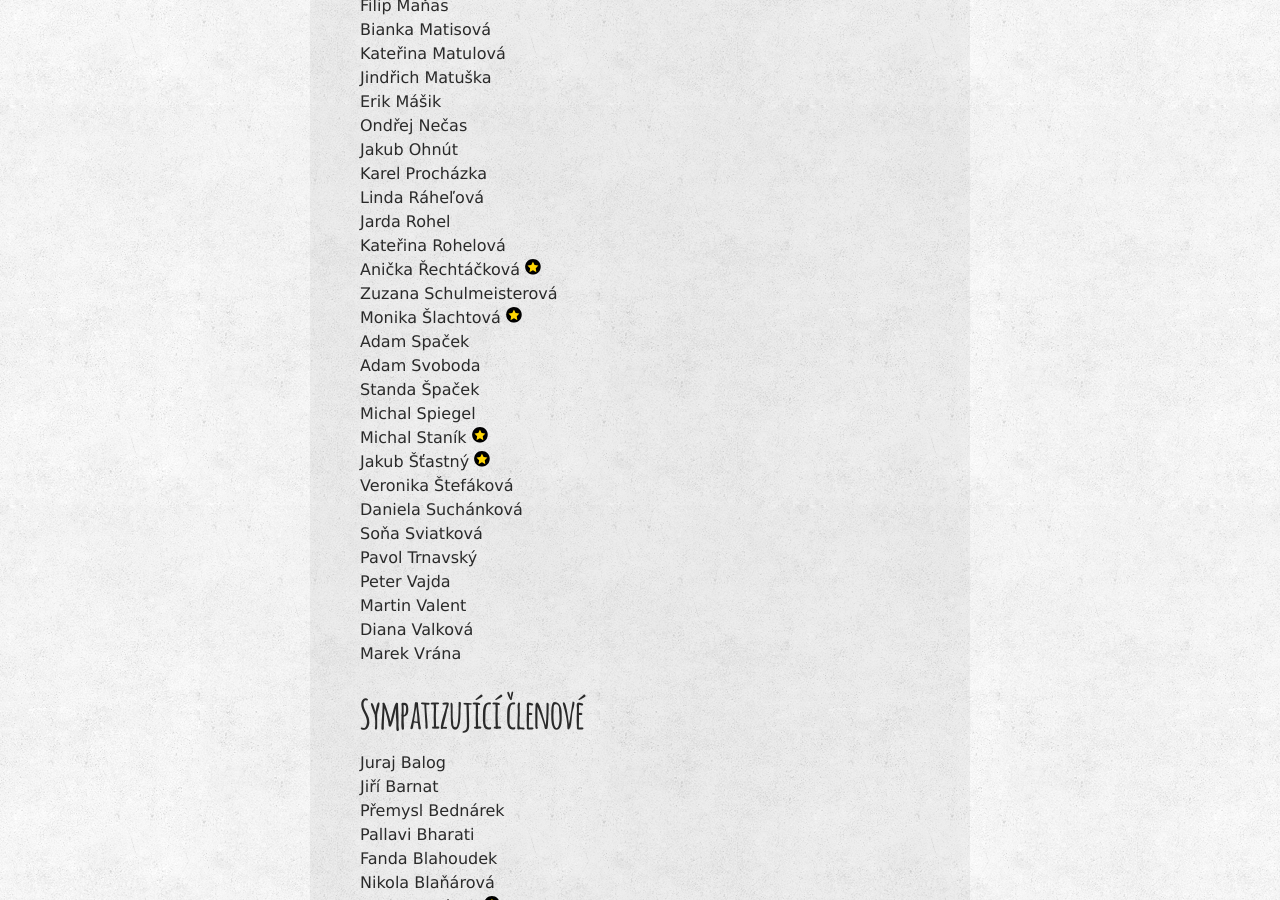
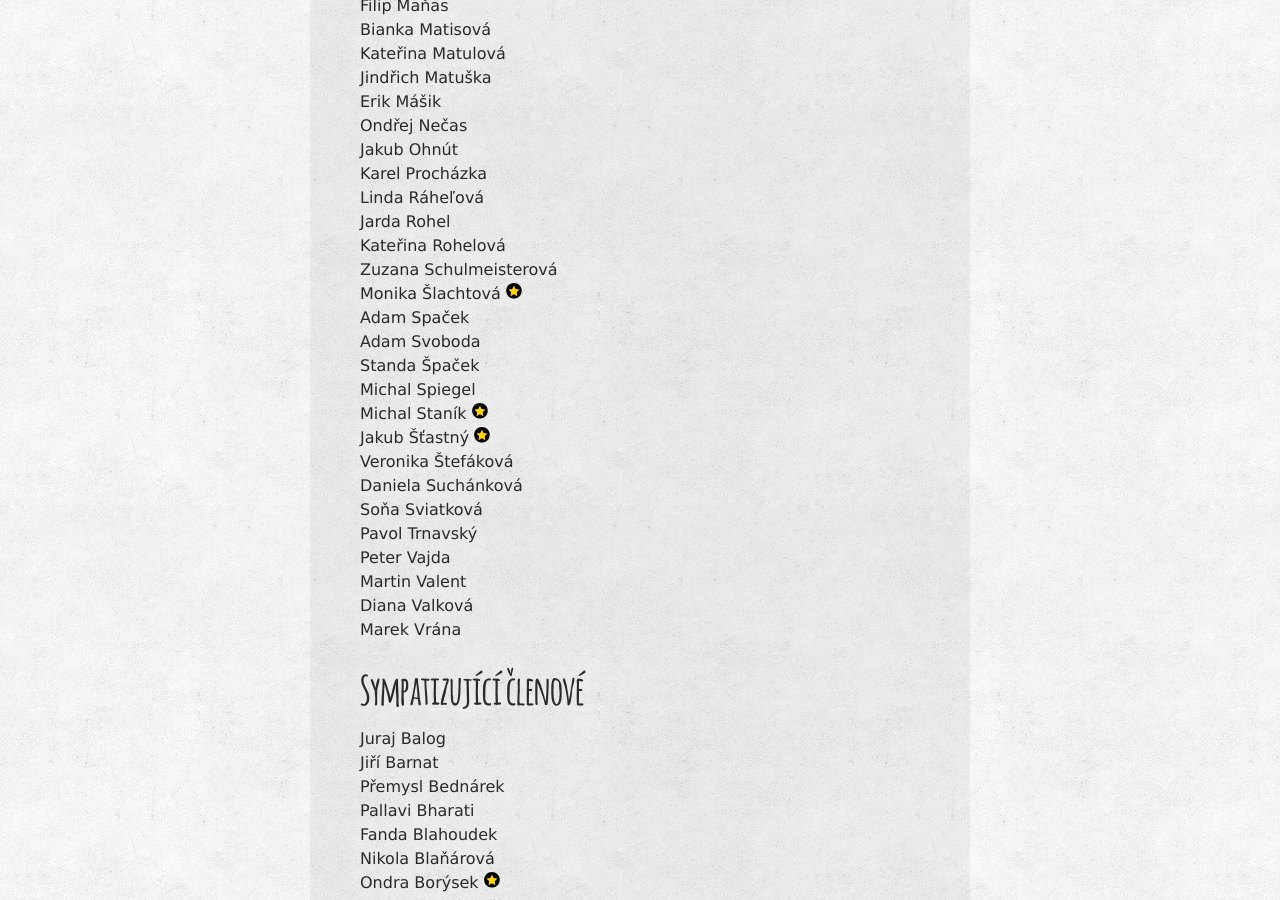
Before and after one commit to zverinec/zverinec-web, a Jekyll site: the page built from _pages/members.md, in a window 1280 px wide and 900 px high, scrolled down 1295 px. Built offline with Jekyll 4.4.1, drawn with Linux system fonts in a browser that asks for light colours; comment, search, counter and statistics services are not loaded.

Commit message:
Move Anna Řechtáčková to sympatizing

```diff
--- a/_pages/members.md
+++ b/_pages/members.md
@@ -48,7 +48,6 @@ Karel Procházka<br/>
 Linda Ráheľová<br/>
 Jarda Rohel<br/>
 Kateřina Rohelová<br/>
-Anička Řechtáčková <img src="img/rad.svg" class="rad" title="Řád přítele severské zvěře za perfektně zvládnutou garanci K-SCUKu" /><br/>
 Zuzana Schulmeisterová<br/>
 Monika Šlachtová <img src="img/rad.svg" class="rad" title="Řád přítele severské zvěře za perfektně zvládnutou garanci InterLoSa"/> <br/>
 Adam Spaček<br/>
@@ -141,6 +140,7 @@ Jana Posltová<br/>
 Martin Richter<br/>
 Daniel Rozehnal<br/>
 Eduard Ruisl<br/>
+Anička Řechtáčková <img src="img/rad.svg" class="rad" title="Řád přítele severské zvěře za perfektně zvládnutou garanci K-SCUKu" /><br/>
 Bedřich Béďa Said<br/>
 Oleksandr Sanin<br/>
 Sofie Schenková<br/>
```
